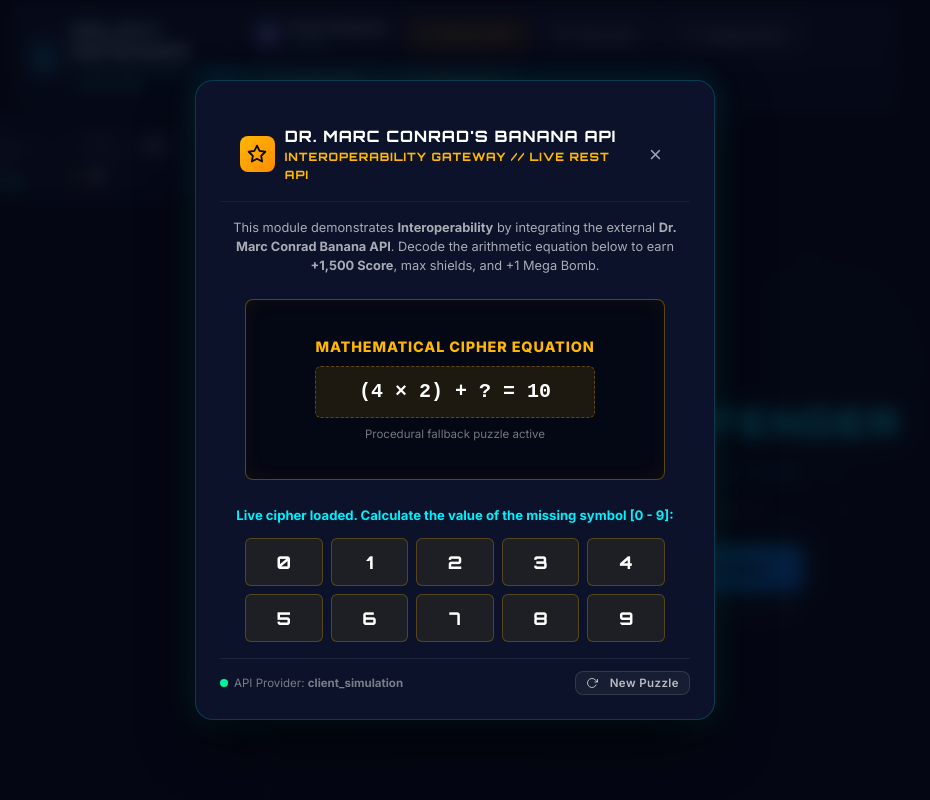
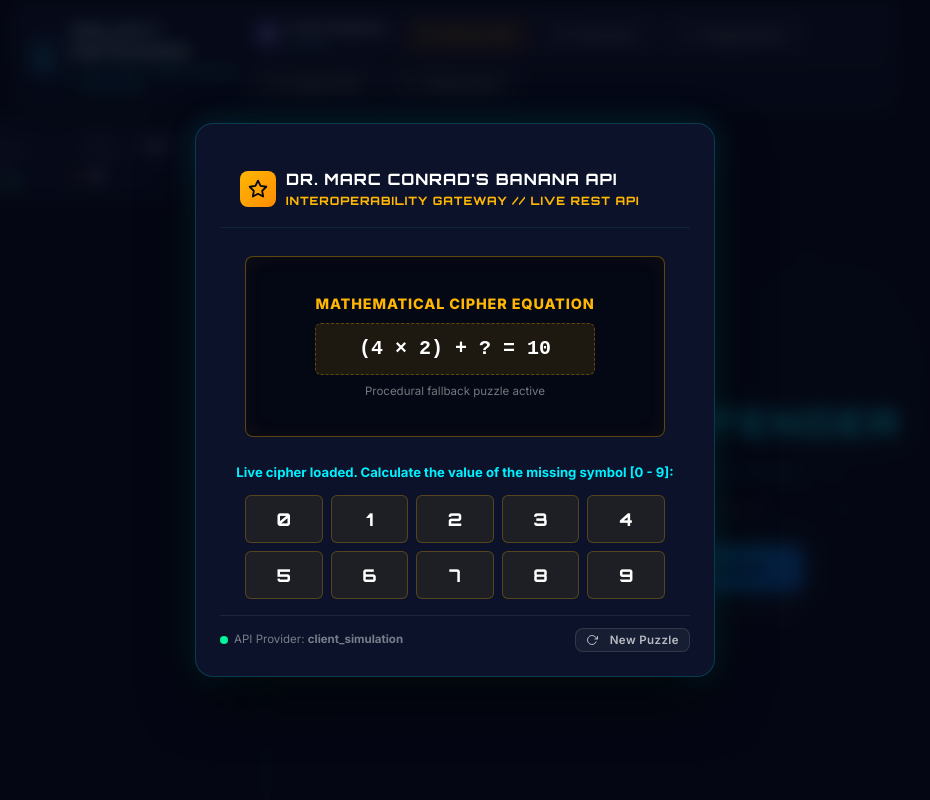
Before and after one commit to NeimOli/Galaxy-Defender, a React (Vite) app: page / in a window 1280 px wide. Both pictures are taken after a click on the button "Banana API". Shown: the top 800 px of the page, without its empty margins (185-1115 px from the left). Built offline with nearby package versions, Linux system fonts and the light colour scheme; no server answers.

Commit message:
fix: banana cipher closes on wrong answer without bonus, remove X button and verbose text

```diff
--- a/src/components/BananaModal.jsx
+++ b/src/components/BananaModal.jsx
@@ -49,8 +49,11 @@ export default function BananaModal({ isOpen = true, onClose, onSolve, onSolveSu
                 onClose();
             }, 1400);
         } else {
-            setStatusText(`INCORRECT: Value '${digit}' rejected. Recalculate the visual equation.`);
+            setStatusText('INCORRECT — No bonus awarded.');
             setStatusColor('#ff3366');
+            setTimeout(() => {
+                onClose();
+            }, 1200);
         }
     };
 
@@ -64,7 +67,6 @@ export default function BananaModal({ isOpen = true, onClose, onSolve, onSolveSu
             className="modal-overlay"
             role="dialog"
             aria-modal="true"
-            onClick={(e) => e.target === e.currentTarget && onClose()}
         >
             <div className="modal-content" style={{ maxWidth: '520px' }}>
 
@@ -90,15 +92,9 @@ export default function BananaModal({ isOpen = true, onClose, onSolve, onSolveSu
                             </div>
                         </div>
                     </div>
-                    <button className="modal-close" onClick={onClose} aria-label="Close modal">&times;</button>
                 </div>
 
                 <div className="banana-challenge-body" style={{ marginTop: '10px' }}>
-                    <p style={{ fontSize: '0.8rem', color: 'rgba(255, 255, 255, 0.65)', marginBottom: '12px', lineHeight: 1.5, textAlign: 'center' }}>
-                        This module demonstrates <strong>Interoperability</strong> by integrating the external <strong>Dr. Marc Conrad Banana API</strong>.
-                        Decode the arithmetic equation below to earn <strong>+1,500 Score</strong>, max shields, and +1 Mega Bomb.
-                    </p>
-
                     {/* ── Puzzle Image Wrapper ── */}
                     <div className="banana-puzzle-wrapper" style={{
                         width: '100%',
```
